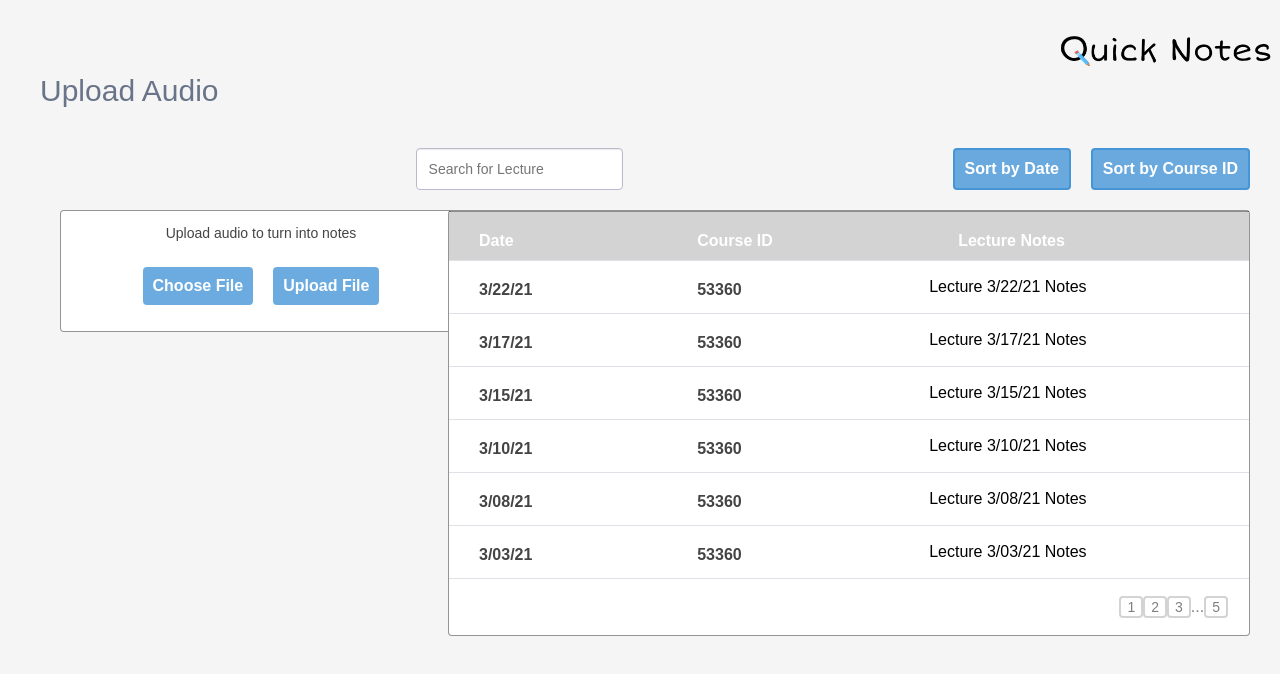
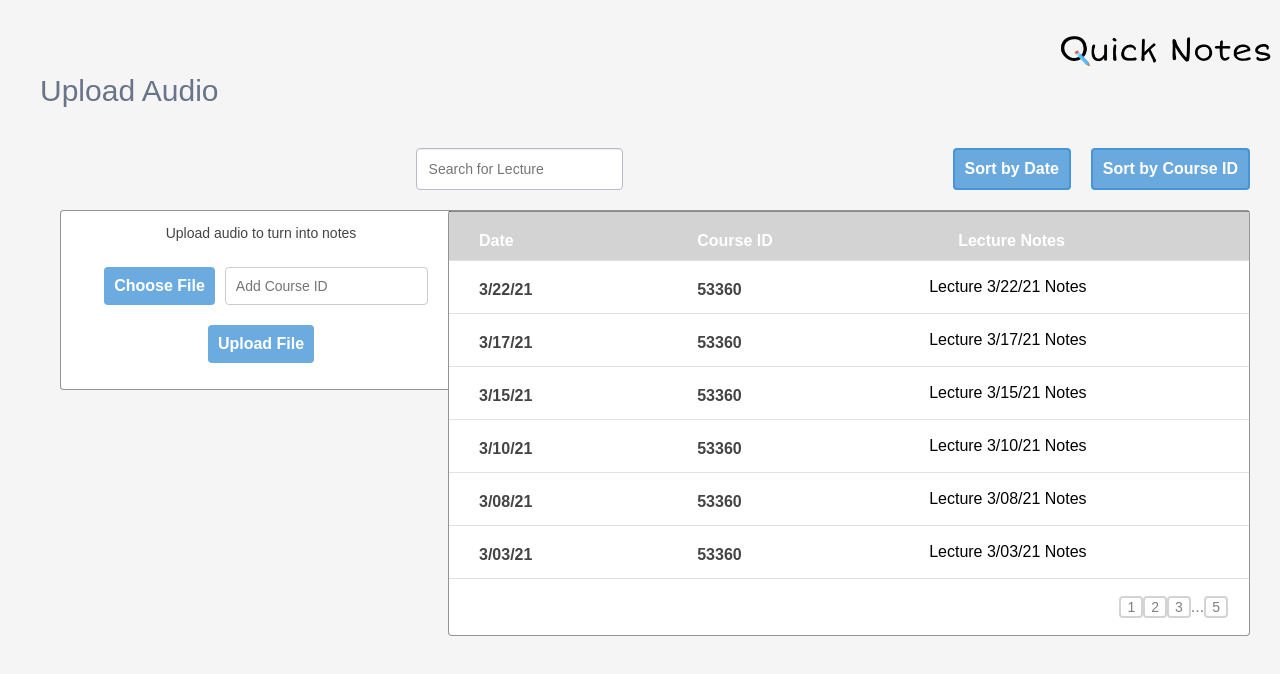
Before and after one commit to shamirakabir/QuickNotes, a React (Create React App) app: page /professorHomePage in a window 1280 px wide. Shown: the top 674 px of the page. Built offline with nearby package versions, Linux system fonts and the light colour scheme.

Commit message:
add new designs

```diff
--- a/package.json
+++ b/package.json
@@ -16,6 +16,7 @@
     "react-router-dom": "^5.2.0",
     "react-scripts": "4.0.3",
     "react-simple-chatbot": "^0.6.1",
+    "react-typist": "^2.0.5",
     "styled-components": "^5.2.3",
     "web-vitals": "^1.0.1"
   },
--- a/src/pages/home.js
+++ b/src/pages/home.js
@@ -2,6 +2,7 @@ import { Link } from 'react-router-dom';
 import './style.css';
 import learning from "./learning.png"
 import Navbar from '../components/Navbar/Navbar';
+import Typist from "react-typist";
 
 
 function Home() {
@@ -16,8 +17,7 @@ function Home() {
                 top: 150,
                 left: 60,
                 textAlign: 'left'}}>
-              <h1>Jot down notes quicker </h1>
-              <h1>with AI.</h1>
+              <h1><Typist>Jot down notes quicker with AI. </Typist> </h1>
               <p>Powerful design application incorparted with artifical
                 intelligence to script notes during lectures.</p>
               <div class="d-flex">
--- a/src/pages/professorHomePage.css
+++ b/src/pages/professorHomePage.css
@@ -83,6 +83,7 @@
 .my-3 {
   margin-bottom: 1rem!important;
   width: fit-content;
+  height: fit-content;
 }
 
 /* table, th, td {
@@ -203,7 +204,7 @@ input.search {
   padding-bottom: 0;
   margin-bottom: 20px;
   margin-right: 320px;
-  border-color: #babacc;]
+  border-color: #babacc;
   position: center;
   width: fit-content;
 }
--- a/src/pages/professorHomePage.js
+++ b/src/pages/professorHomePage.js
@@ -50,16 +50,14 @@ function ProfessorHomePage(props) {
             <button class="btn-student"> Sort by Course ID</button></div>
         <div style={{ position: "relative" }}>
             <div className='sidebar'>
-            <div class="bg-white" style={{
+            <div class="my-3 bg-white" style={{
                 position: "absolute",
                 top: -30,
                 left: 60,
-                width: "400px",
-                height: "120px"
+                width: 400
             }}>
                 <div style={{
-                fontSize: "14px"
-                }}>
+                fontSize: "14px"}}>
                 <p fontSize="8px">Upload audio to turn into notes</p>
                 </div>
                 <p className='space'></p>
@@ -68,6 +66,12 @@ function ProfessorHomePage(props) {
                 <label for="choose-file" class="btn-upload" onChange={handleFileChange}>
                 Choose File
                 </label>
+                <input maxlength="128" placeholder="Add Course ID" style={{
+                    backgroundColor:"white",
+                    border: "1px solid #ccc",
+                    borderRadius: "4px",
+                    color: "gray"
+                }}></input>
 				<input id="upload-file" type="submit" value="Upload File" onClick={handleSubmit} />
                 <label for="upload-file" class="btn-upload" onClick={handleSubmit}>
                 Upload File
--- a/src/pages/style.css
+++ b/src/pages/style.css
@@ -46,3 +46,11 @@ xs
   #hero .animated {
     animation: up-down 2s ease-in-out infinite alternate-reverse both;
   }
+
+cursor{
+    show: true;
+    blink: true;
+    element: '|';
+    hideWhenDone: false;
+    hideWhenDoneDelay: 1000
+  }
```
Also changed, not shown: 1 other file (tests, documents, lock files or other folders).
